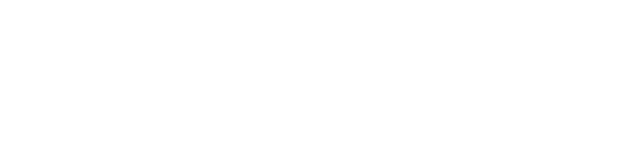
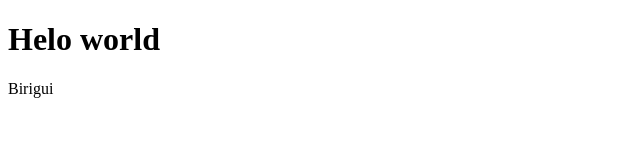
Before and after one commit to Lightlaw33/SiteETEC, a plain HTML site: page index.html in a window 1280 px wide. Shown: the whole page, without its empty margins (0-640 px from the left). Drawn offline with Linux system fonts and the light colour scheme.

Commit message:
Adicionado as Tags H1 e P

```diff
--- a/index.html
+++ b/index.html
@@ -8,7 +8,11 @@
 </head>
 <body>
     <header>
-        <div></div>
+        <div>
+
+            <h1>Helo world</h1>
+            <p>Birigui</p>
+        </div>
     </header>
 </body>
 </html>
```
